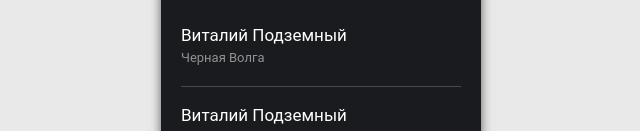
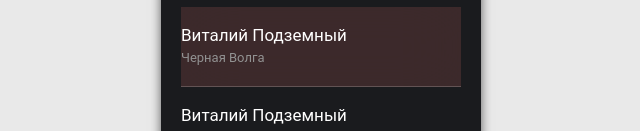
Before and after one commit to trdmitr/tribute-player, a plain HTML site: page index.html in a window 1280 px wide. Shown: the part 398-529 px from the top of the page, without its empty margins (319-959 px from the left). Drawn offline with Linux system fonts and the light colour scheme; a web font is replaced by a local one.

Commit message:
is_active style

```diff
--- a/style.css
+++ b/style.css
@@ -178,7 +178,11 @@ i {
   scrollbar-width: none;
   height: 250px;
 }
-
+.is-active {
+  background: rgba(95, 56, 56, 0.5);
+  backdrop-filter: blur(30px) hue-rotate(20deg);
+  transition: all 0.3s ease;
+}
 .player .music  .song-1, .player .music .song-2, .player .music .song-3, .player .music .song-4 {
   height: 80px;
   display: flex;
```
